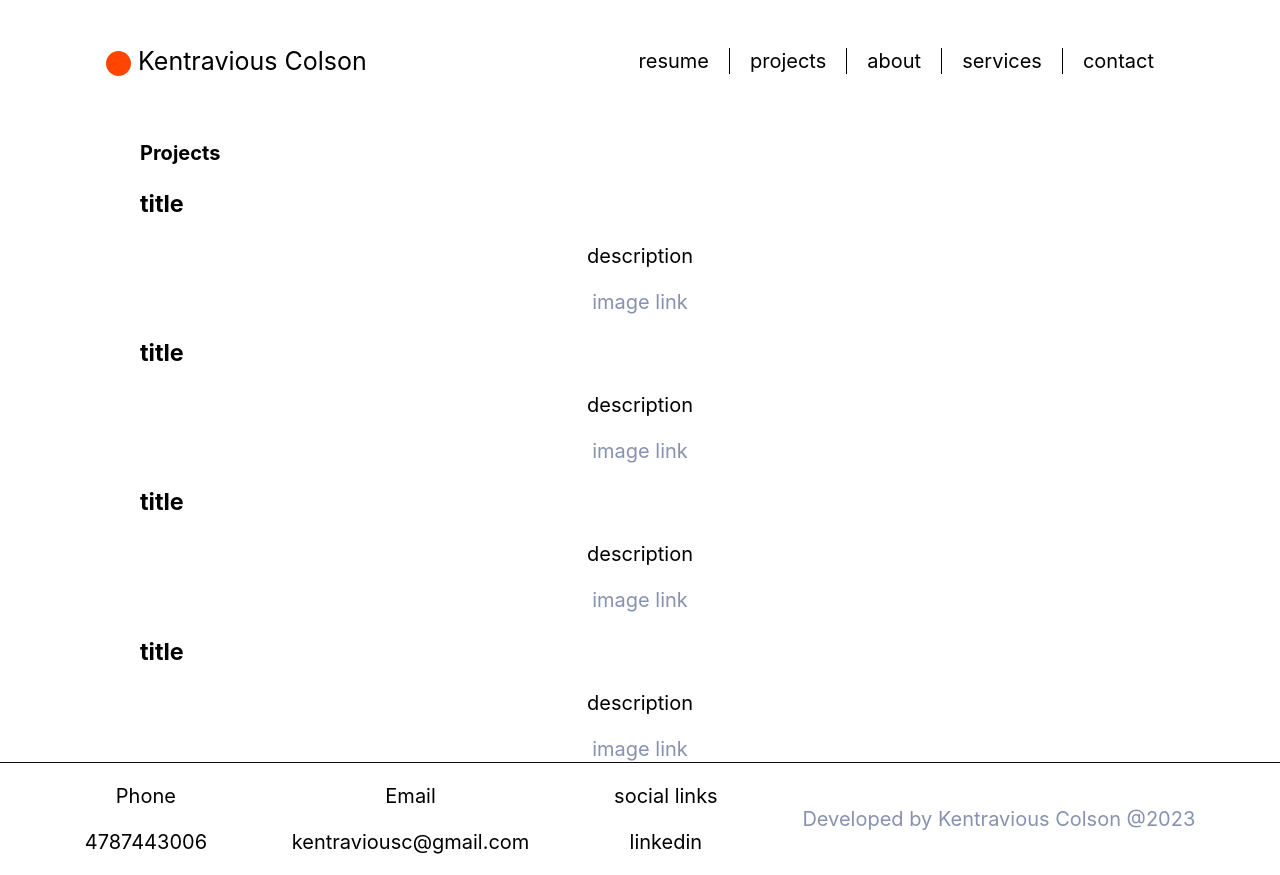
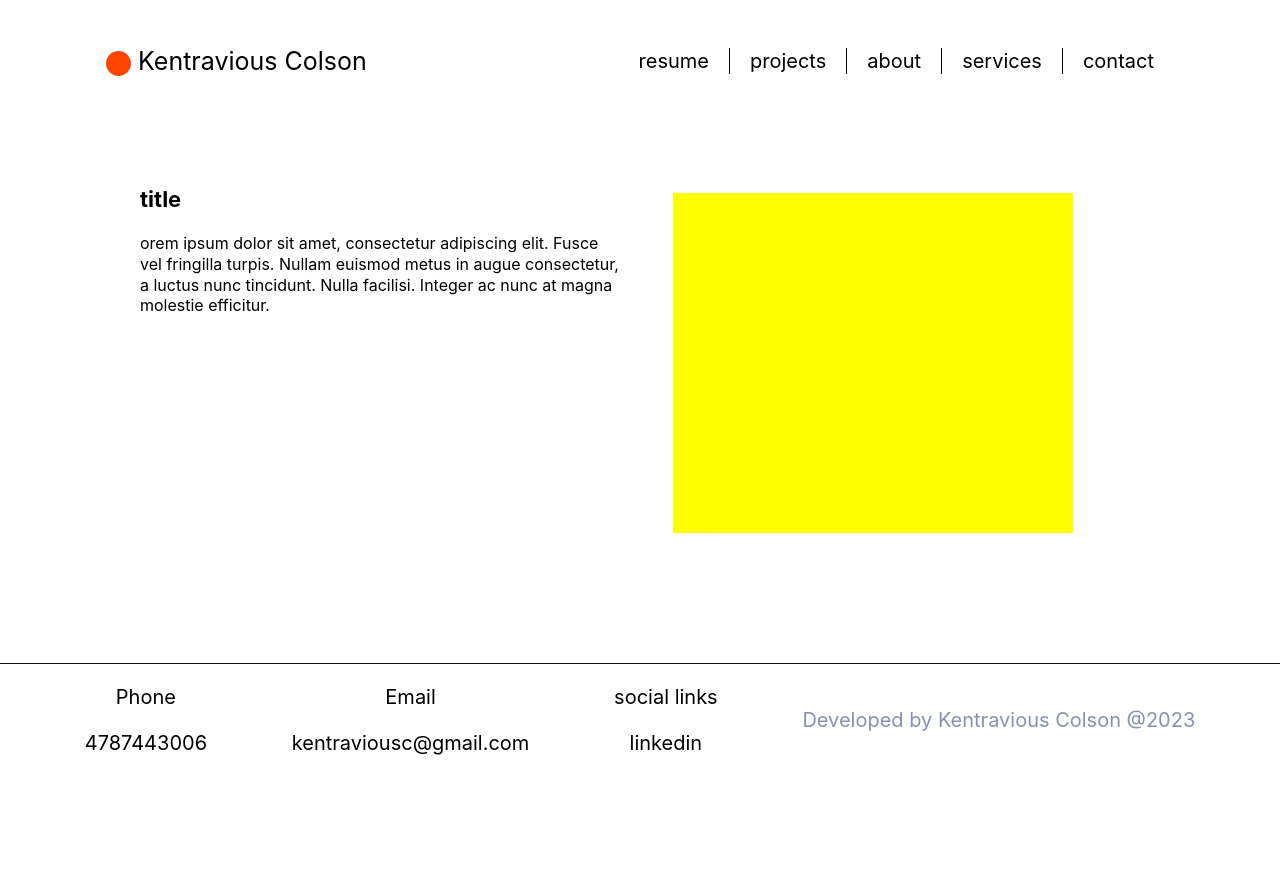
Before and after one commit to KenTra222/Kentravious_Colson, a React (Vite) app in the folder kentravious_colson/: page / in a window 1280 px wide. After the commit the page ends 800 px from the top, so only its background shows below. Built offline with nearby package versions, Linux system fonts and the light colour scheme; a web font is replaced by a local one.

Commit message:
added project section

```diff
--- a/kentravious_colson/src/Components/App.jsx
+++ b/kentravious_colson/src/Components/App.jsx
@@ -172,29 +172,32 @@ const App = () => {
 
 
         {/* Projects */}
-        <div>
-          <h2>Projects</h2>
+        {/* <div>
+           <h2 className='page_title'>Projects</h2>
         </div>
 
         <div className='project_wrapper'>
-          <div> <h3>title</h3> <p>description</p></div>
-          <div> <div> image link</div></div>
+          <div className='title_description_wrapper'> <h3>title</h3> <p>orem ipsum dolor sit amet, consectetur adipiscing elit. Fusce vel fringilla turpis. Nullam euismod metus in augue consectetur, a luctus nunc tincidunt. Nulla facilisi. Integer ac nunc at magna molestie efficitur.</p></div>
+           <div className='image_container'> <div className='box'></div> </div>
         </div>
 
         <div className='project_wrapper'>
-          <div> <h3>title</h3> <p>description</p></div>
-          <div> <div> image link</div></div>
+          <div className='title_description_wrapper'> <h3>title</h3> <p>orem ipsum dolor sit amet, consectetur adipiscing elit. Fusce vel fringilla turpis. Nullam euismod metus in augue consectetur, a luctus nunc tincidunt. Nulla facilisi. Integer ac nunc at magna molestie efficitur.</p></div>
+           <div className='image_container'> <div className='box'></div> </div>
         </div>
 
         <div className='project_wrapper'>
-          <div> <h3>title</h3> <p>description</p></div>
-          <div> <div> image link</div></div>
+          <div className='title_description_wrapper'> <h3>title</h3> <p>orem ipsum dolor sit amet, consectetur adipiscing elit. Fusce vel fringilla turpis. Nullam euismod metus in augue consectetur, a luctus nunc tincidunt. Nulla facilisi. Integer ac nunc at magna molestie efficitur.</p></div>
+           <div className='image_container'> <div className='box'></div> </div>
+        </div>
+ */}
+
+ {/* contact */}
+ <div className='project_wrapper'>
+          <div className='title_description_wrapper'> <h3>title</h3> <p>orem ipsum dolor sit amet, consectetur adipiscing elit. Fusce vel fringilla turpis. Nullam euismod metus in augue consectetur, a luctus nunc tincidunt. Nulla facilisi. Integer ac nunc at magna molestie efficitur.</p></div>
+           <div className='image_container'> <div className='box'></div> </div>
         </div>
 
-        <div className='project_wrapper'>
-          <div> <h3>title</h3> <p>description</p></div>
-          <div> <div> image link</div></div>
-        </div>
 
         </main>
 
--- a/kentravious_colson/src/index.scss
+++ b/kentravious_colson/src/index.scss
@@ -331,6 +331,49 @@ h2 {
 }
 
 // projects
+.project_wrapper {
+  display: flex;
+  align-items: flex-start;
+  justify-content: center;
+
+  padding: 2rem;
+}
+
+.title_description_wrapper {
+  width: 45%;
+  display: flex;
+  flex-direction: column;
+  text-align: left;
+  margin-left: 4rem;
+  padding-right: 1rem;
+  padding-left: 1rem;
+
+
+  h3 {
+    font-size: 22px;
+
+    margin-left: 0;
+    margin-bottom: 1rem;
+  }
+
+  P {
+
+    margin-top: 0;
+    font-size: 16px;
+  }
+}
+
+.image_container {
+  width: 30rem;
+  height: 20rem;
+
+padding: 1.5rem;
+  .box{
+    width: 20rem;
+    height: 17rem;
+    background: yellow;
+  }
+}
 
 //fooer
 footer {
```
